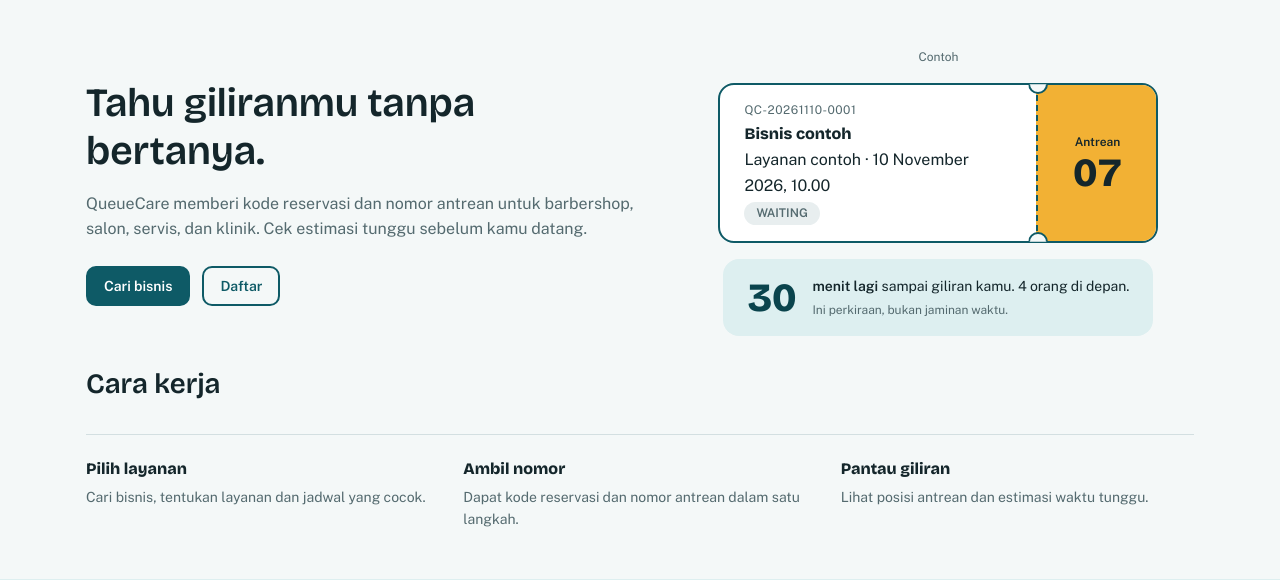
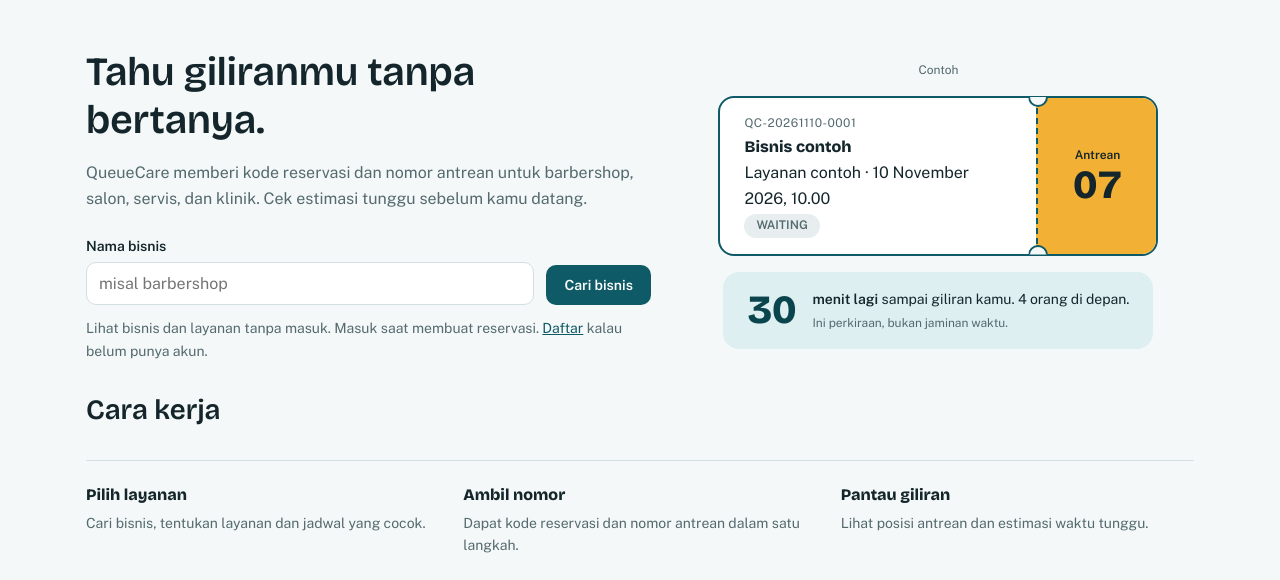
Before and after one commit to AtharFazli/queuecare, a Spring Boot app: page / in a window 1280 px wide. Shown: the part 64-644 px from the top of the page. Run offline with Spring Boot 4, Linux system fonts and the light colour scheme; some of the project's set-up classes (security, data sources, template engines, error pages and the like) are left out, and stand-ins take their place; some libraries are stand-ins or nearby versions.

Commit message:
feat: pencarian bisnis langsung di hero landing

```diff
--- a/src/main/resources/static/css/components.css
+++ b/src/main/resources/static/css/components.css
@@ -131,6 +131,7 @@ dialog.modal:not([open]) { display: none; }
 .hero__judul { font-size: var(--teks-2xl); margin: 0 0 var(--jarak-4); }
 .hero__subteks { margin: 0; max-width: 56ch; color: var(--warna-teks-redup); }
 .hero__tindakan { display: flex; flex-wrap: wrap; gap: var(--jarak-3); margin-top: var(--jarak-6); }
+.hero__catatan { margin: var(--jarak-3) 0 0; font-size: var(--teks-sm); color: var(--warna-teks-redup); }
 .hero__visual { display: grid; gap: var(--jarak-4); justify-items: center; }
 .contoh { margin: 0; font-size: var(--teks-xs); color: var(--warna-teks-redup); }
 
--- a/src/main/resources/templates/home.html
+++ b/src/main/resources/templates/home.html
@@ -10,10 +10,14 @@
         <div class="hero__teks">
           <h1 class="hero__judul">Tahu giliranmu tanpa bertanya.</h1>
           <p class="hero__subteks">QueueCare memberi kode reservasi dan nomor antrean untuk barbershop, salon, servis, dan klinik. Cek estimasi tunggu sebelum kamu datang.</p>
-          <div class="hero__tindakan">
-            <a class="tombol" th:href="@{/businesses}">Cari bisnis</a>
-            <a class="tombol tombol--sekunder" th:href="@{/register}">Daftar</a>
-          </div>
+          <form th:action="@{/businesses}" method="get" class="pencarian hero__tindakan">
+            <div class="field">
+              <label class="field__label" for="q">Nama bisnis</label>
+              <input class="field__input" id="q" name="q" type="text" placeholder="misal barbershop">
+            </div>
+            <button class="tombol" type="submit">Cari bisnis</button>
+          </form>
+          <p class="hero__catatan">Lihat bisnis dan layanan tanpa masuk. Masuk saat membuat reservasi. <a th:href="@{/register}">Daftar</a> kalau belum punya akun.</p>
         </div>
         <div class="hero__visual">
           <p class="contoh">Contoh</p>
```
